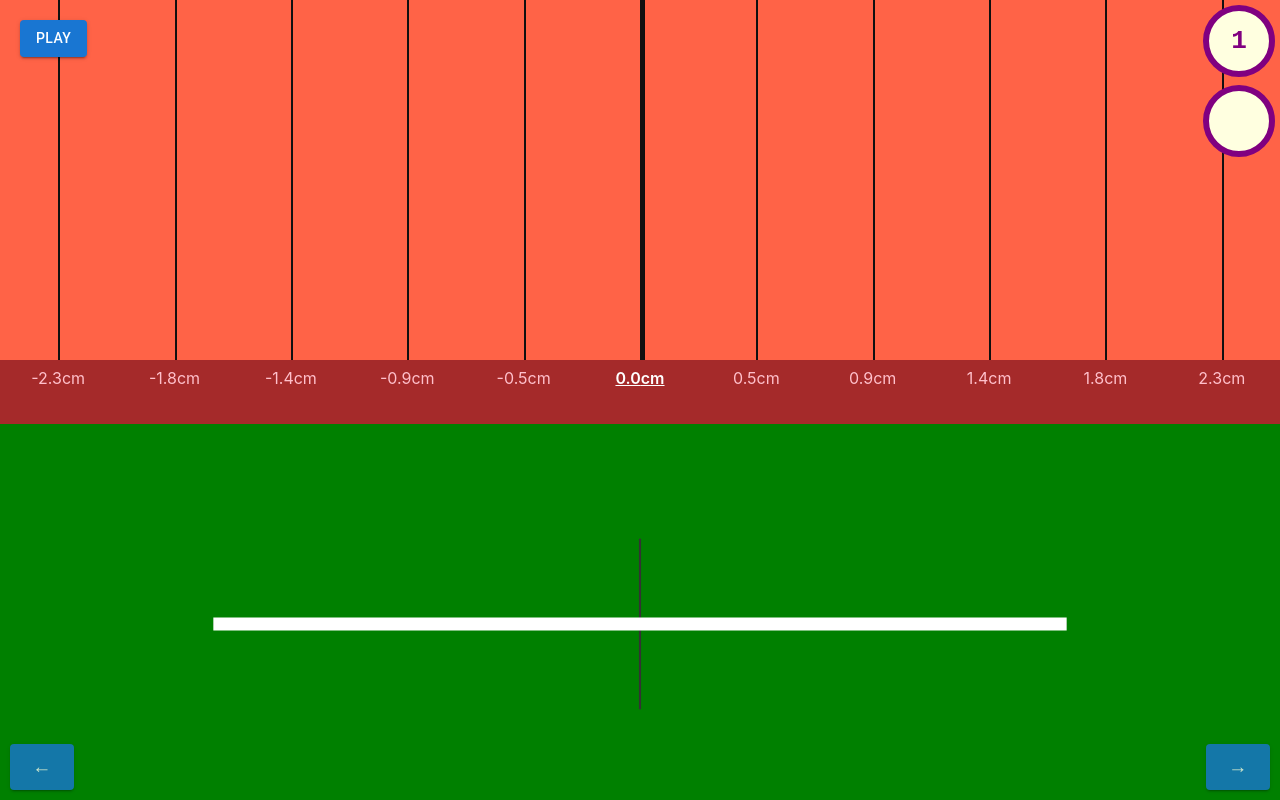
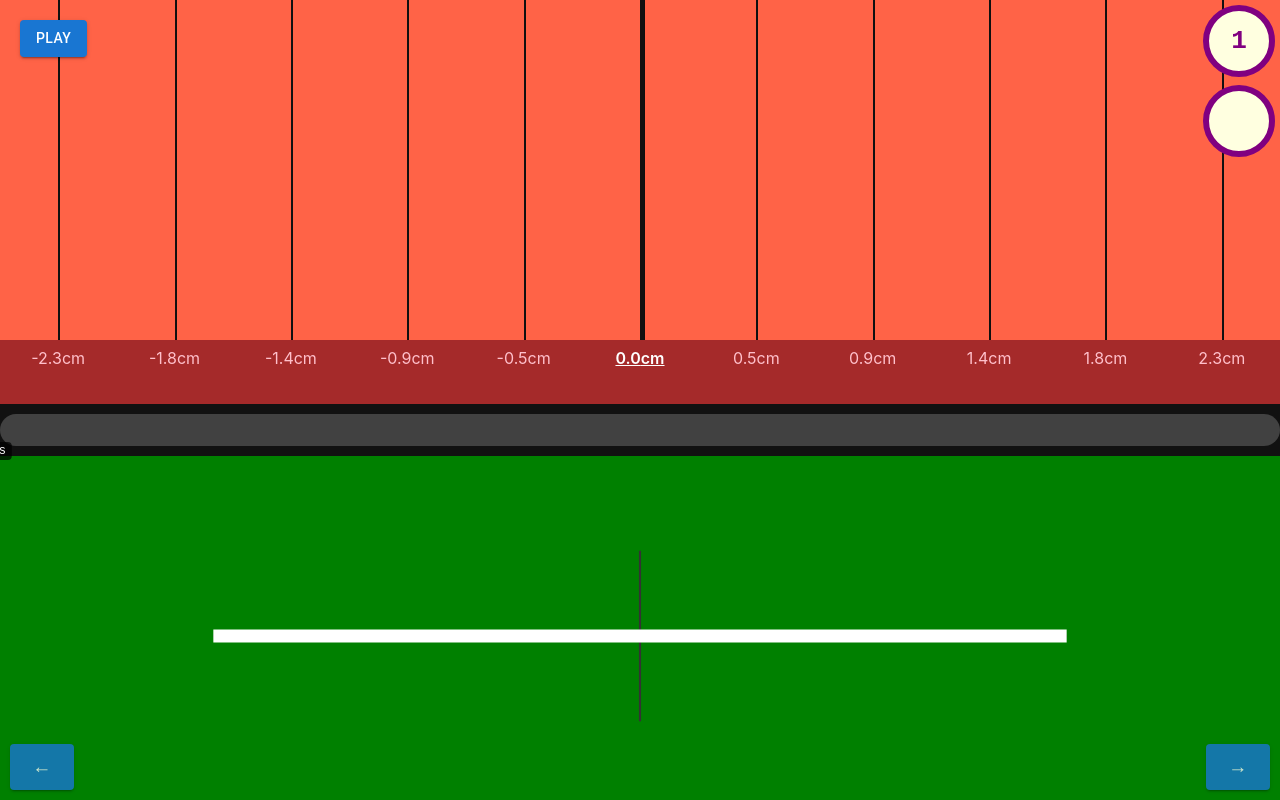
Before and after one commit to dotkalm/brush-tool, a React (Create React App) app: page / in a window 1280 px wide. Built offline with nearby package versions, Linux system fonts and the light colour scheme.

Commit message:
timeline scrubber

```diff
--- a/src/components/AudioVisualizer.tsx
+++ b/src/components/AudioVisualizer.tsx
@@ -7,6 +7,7 @@ import SVGArtboard from './SVGArtboard';
 import MeasurementDisplay from './Measurements';
 import PlaybackButtons from './PlaybackButtons';
 import BrushAngle from './BrushAngle';
+import TimelineScrubber from './TimelineScrubber';
 
 type AudioVisualizerProps = {
     index: number;
@@ -38,6 +39,7 @@ const AudioVisualizer: FC<AudioVisualizerProps> = ({
     const [isPlaying, setIsPlaying] = useState(false);
     const [measurements, setMeasurements] = useState<string[]>([]);
     const [pausedTime, setPausedTime] = useState(0);
+    const [audioDuration, setAudioDuration] = useState(0);
 
     // Initialize measurements after component mounts
     useEffect(() => {
@@ -62,6 +64,22 @@ const AudioVisualizer: FC<AudioVisualizerProps> = ({
         };
     }, [isPlaying, isPaused, displayAngle]);
 
+    // Handle audio loaded to get duration
+    useEffect(() => {
+        const audio = audioRef.current;
+        if (!audio) return;
+
+        const handleLoadedMetadata = () => {
+            setAudioDuration(audio.duration);
+        };
+
+        audio.addEventListener('loadedmetadata', handleLoadedMetadata);
+
+        return () => {
+            audio.removeEventListener('loadedmetadata', handleLoadedMetadata);
+        };
+    }, [audioFile]);
+
     const handlePauseContinue = () => {
         const audio = audioRef.current;
         if (!audio) return;
@@ -80,6 +98,31 @@ const AudioVisualizer: FC<AudioVisualizerProps> = ({
             setIsPaused(false);
             requestRef.current = requestAnimationFrame(draw);
         }
+    };
+
+    const handleSeek = (time: number) => {
+        const audio = audioRef.current;
+        if (!audio) return;
+
+        audio.currentTime = time;
+
+        if (isPaused) {
+            setPausedTime(time);
+        }
+
+        // Update state immediately for responsive feedback
+        const idx = Math.min(Math.floor(time), amps.length - 1);
+        const minAmp = Math.min(...amps);
+        const maxAmp = Math.max(...amps);
+        const ampNorm = (amps[idx] - minAmp) / (maxAmp - minAmp);
+        const curve = 1.5;
+        const maxAngle = Math.PI / 2;
+        const angle = Math.pow(ampNorm, curve) * maxAngle;
+
+        targetAngleRef.current = angle;
+        setCounterText(`${idx}`);
+        setAmpWindow(getAmpWindow());
+        setMeasurements(makeMeasurements());
     };
 
     const makeDistance = (index: number) => {
@@ -222,6 +265,14 @@ const AudioVisualizer: FC<AudioVisualizerProps> = ({
                     innerWidth={innerWidth}
                 />
                 <MeasurementDisplay measurements={measurements} />
+                <TimelineScrubber
+                    currentTime={audioRef.current?.currentTime || 0}
+                    duration={audioDuration}
+                    isPlaying={isPlaying}
+                    onSeek={handleSeek}
+                    innerWidth={innerWidth}
+                    innerHeight={innerHeight}
+                />
                 <BrushAngle
                     displayAngle={displayAngle}
                     innerHeight={innerHeight}
--- a/src/components/BrushAngle.tsx
+++ b/src/components/BrushAngle.tsx
@@ -12,7 +12,7 @@ const BrushAngle: React.FC<BrushAngleProps> = ({
 }) => (
     <svg
         width="100%"
-        height={innerHeight * 0.5}
+        height={innerHeight * 0.45}
         viewBox="0 0 600 100"
         preserveAspectRatio="xMidYMid meet"
         className="brush-angle-svg"
--- a/src/components/SVGArtboard.tsx
+++ b/src/components/SVGArtboard.tsx
@@ -10,8 +10,8 @@ const SVGArtboard: React.FC<{
   innerWidth,
 }) => (
     <svg
-        height={innerHeight * .45}
-        viewBox="0 0 960 215"
+        height={innerHeight * .425}
+        viewBox="0 0 940 182"
         width={innerWidth}
         xmlns="http://www.w3.org/2000/svg"
         className="artboard"
@@ -19,7 +19,7 @@ const SVGArtboard: React.FC<{
         <path
             d={
                 coords.map(e => {
-                  return 300 - (e * 135);
+                  return 250 - (e * 175);
                 }).map((yCoord, idx) => {
                     const xCoord = idx * 100;
                     if (idx === 0) {
--- /dev/null
+++ b/src/components/TimelineScrubber.tsx
@@ -0,0 +1,132 @@
+import React, { useRef, useEffect, useState } from 'react';
+import Box from '@mui/material/Box';
+
+interface TimelineScrubberProps {
+  currentTime: number;
+  duration: number;
+  isPlaying: boolean;
+  onSeek: (time: number) => void;
+  innerWidth: number;
+  innerHeight: number;
+}
+
+const TimelineScrubber: React.FC<TimelineScrubberProps> = ({
+  currentTime,
+  duration,
+  isPlaying,
+  onSeek,
+  innerWidth,
+  innerHeight,
+}) => {
+  const [isDragging, setIsDragging] = useState(false);
+  const scrubberRef = useRef<HTMLDivElement>(null);
+
+  const progress = duration > 0 ? (currentTime / duration) * 100 : 0;
+
+  const handlePointerDown = (e: React.PointerEvent) => {
+    setIsDragging(true);
+    updatePosition(e);
+    e.currentTarget.setPointerCapture(e.pointerId);
+  };
+
+  const handlePointerMove = (e: React.PointerEvent) => {
+    if (isDragging) {
+      updatePosition(e);
+    }
+  };
+
+  const handlePointerUp = (e: React.PointerEvent) => {
+    setIsDragging(false);
+    e.currentTarget.releasePointerCapture(e.pointerId);
+  };
+
+  const updatePosition = (e: React.PointerEvent) => {
+    const scrubber = scrubberRef.current;
+    if (!scrubber || duration === 0) return;
+
+    const rect = scrubber.getBoundingClientRect();
+    const x = e.clientX - rect.left;
+    const percentage = Math.max(0, Math.min(100, (x / rect.width) * 100));
+    const newTime = (percentage / 100) * duration;
+
+    onSeek(newTime);
+  };
+
+  return (
+    <Box
+      sx={{
+        width: innerWidth,
+        zIndex: 15,
+        padding: '10px 0',
+      }}
+    >
+      <Box
+        ref={scrubberRef}
+        onPointerDown={handlePointerDown}
+        onPointerMove={handlePointerMove}
+        onPointerUp={handlePointerUp}
+        sx={{
+          width: '100%',
+          height: `${innerHeight * 0.04}px`,
+          backgroundColor: 'rgba(255, 255, 255, 0.2)',
+          borderRadius: '20px',
+          position: 'relative',
+          cursor: 'pointer',
+          touchAction: 'none',
+          '&:hover': {
+            backgroundColor: 'rgba(255, 255, 255, 0.3)',
+          }
+        }}
+      >
+        {/* Progress bar */}
+        <Box
+          sx={{
+            backgroundColor: 'orange',
+            borderRadius: '20px',
+            height: '100%',
+            transition: isDragging ? 'none' : 'width 0.1s ease',
+            width: `${progress}%`,
+          }}
+        />
+
+        {/* Scrubber handle */}
+        <Box
+          sx={{
+            backgroundColor: 'white',
+            border: '2px solid orange',
+            borderRadius: '50%',
+            boxShadow: '0 2px 4px rgba(0,0,0,0.3)',
+            height: '20px',
+            left: `${progress-1.5}%`,
+            position: 'absolute',
+            top: '50%',
+            transform: 'translate(-50%, -50%)',
+            transition: isDragging ? 'none' : 'left 0.1s ease',
+            width: '20px',
+          }}
+        />
+
+        {/* Time display */}
+        <Box
+          sx={{
+            backgroundColor: 'rgba(0,0,0,0.7)',
+            borderRadius: '4px',
+            color: 'white',
+            fontFamily: 'monospace',
+            fontSize: '12px',
+            left: `${progress-1.5}%`,
+            padding: '2px 6px',
+            position: 'absolute',
+            top: '28px',
+            transform: 'translateX(-50%)',
+            whiteSpace: 'nowrap',
+          }}
+        >
+          {Math.floor(currentTime)}s / {Math.floor(duration)}s
+        </Box>
+      </Box>
+    </Box>
+  );
+};
+
+export default TimelineScrubber;
```
